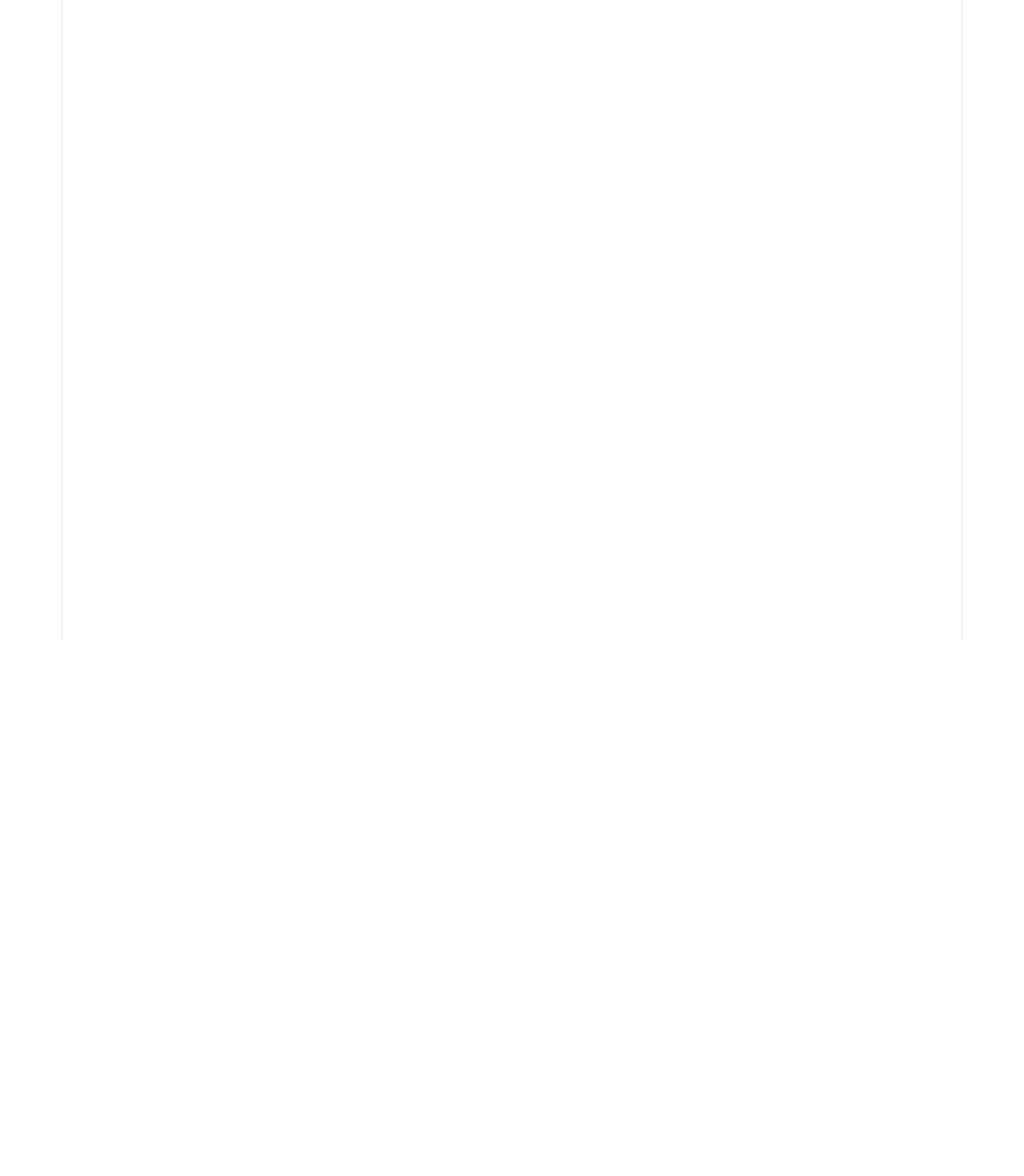
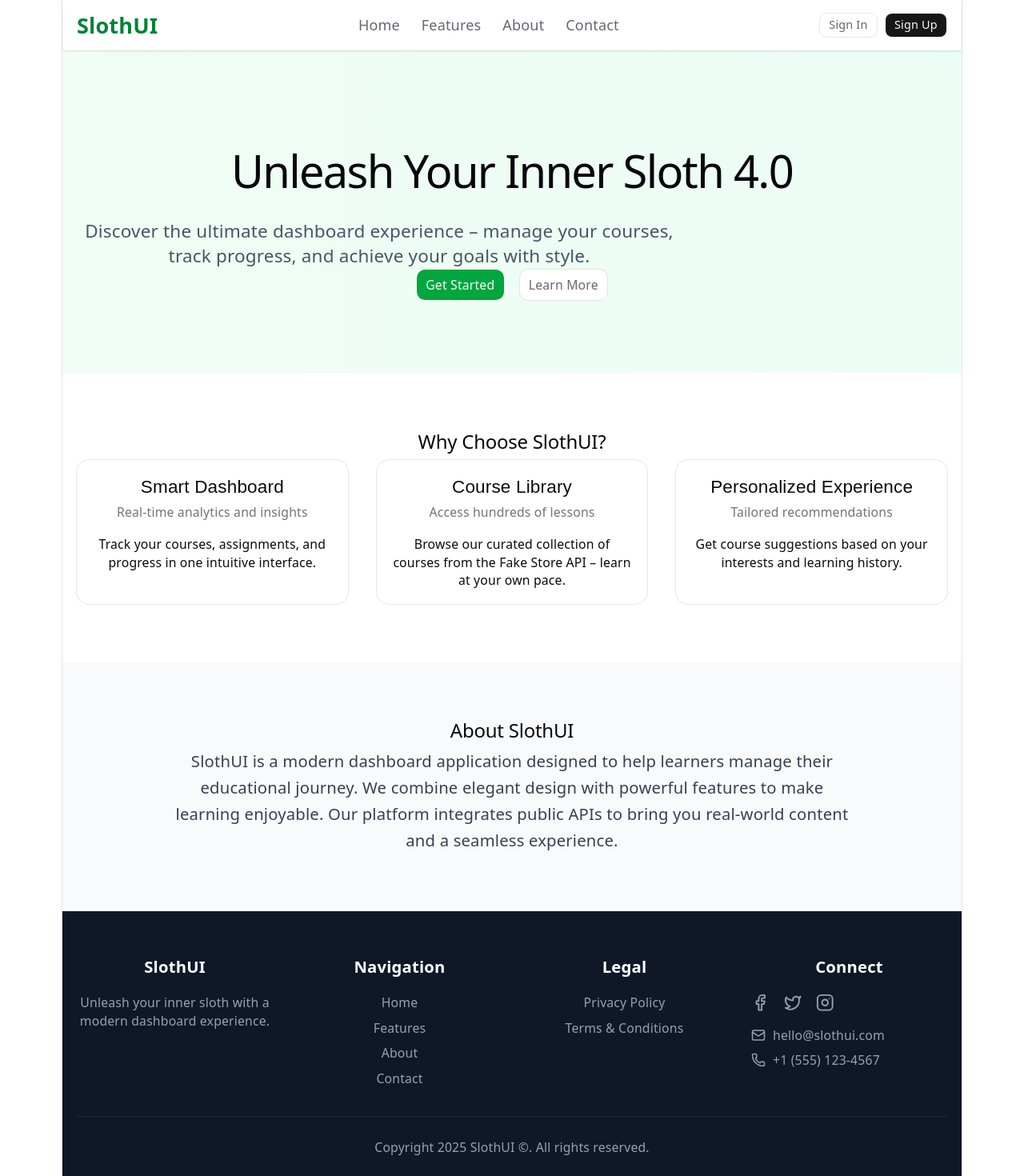
Before and after one commit to nanyaeze/dashboard-project-, a React (Vite) app: page /landing in a window 1280 px wide. Before the commit this address had no page. Shown: the top 1470 px of the page at 80% size. Before the commit the page ends 800 px from the top, so only its background shows below. Built offline with nearby package versions, Linux system fonts and the light colour scheme.

Commit message:
added landing page

```diff
--- a/src/App.jsx
+++ b/src/App.jsx
@@ -3,12 +3,13 @@ import Login from "./pages/login"
 import SignUp from "./pages/signup"
 import ForgotPassword from "./pages/forgot-password"
 import Dashboard from "./pages/dashboard"
+import Landing from "./pages/landing"
 
 function App() {
   return (
     <BrowserRouter>
       <Routes>
-        <Route path="/" element={<Login />} />  {/* Replace with Landing later */}
+        <Route path="/landing" element={<Landing />} />
         <Route path="/login" element={<Login />} />
         <Route path="/signup" element={<SignUp />} />
         <Route path="/forgot-password" element={<ForgotPassword />} />
--- /dev/null
+++ b/src/pages/landing.jsx
@@ -0,0 +1,166 @@
+import { Link } from "react-router-dom";
+import { Button } from "@/components/ui/button";
+import { Card, CardContent, CardDescription, CardHeader, CardTitle } from "@/components/ui/card";
+import { Facebook, Twitter, Instagram, Mail, Phone, MapPin } from "lucide-react";
+
+export default function Landing() {
+  return (
+    <div className="min-h-screen flex flex-col">
+      {/* Navigation */}
+      <nav className="sticky top-0 z-50 bg-white shadow-sm">
+        <div className="container mx-auto px-4 py-3 flex justify-between items-center">
+          <div className="text-2xl font-bold text-green-700">
+            <Link to="/">SlothUI</Link>
+          </div>
+          <div className="hidden md:flex space-x-6">
+            <Link to="/" className="hover:text-green-600">Home</Link>
+            <Link to="#features" className="hover:text-green-600">Features</Link>
+            <Link to="#about" className="hover:text-green-600">About</Link>
+            <Link to="#contact" className="hover:text-green-600">Contact</Link>
+          </div>
+          <div className="space-x-2">
+            <Link to="/login">
+              <Button variant="outline" size="sm">Sign In</Button>
+            </Link>
+            <Link to="/signup">
+              <Button size="sm">Sign Up</Button>
+            </Link>
+          </div>
+        </div>
+      </nav>
+
+      {/* Hero Section */}
+      <section className="bg-linear-to-r from-green-50 to-emerald-50 py-20">
+        <div className="container mx-auto px-4 text-center">
+          <h1 className="text-4xl md:text-6xl font-bold text-gray-900 mb-4">
+            Unleash Your Inner Sloth 4.0
+          </h1>
+          <p className="text-xl text-gray-600 mb-8 max-w-2xl mx-auto">
+            Discover the ultimate dashboard experience – manage your courses, track progress,
+            and achieve your goals with style.
+          </p>
+          <div className="space-x-4">
+            <Link to="/signup">
+              <Button size="lg" className="bg-green-600 hover:bg-green-700">
+                Get Started
+              </Button>
+            </Link>
+            <Link to="#features">
+              <Button variant="outline" size="lg">
+                Learn More
+              </Button>
+            </Link>
+          </div>
+        </div>
+      </section>
+
+      {/* Features Section */}
+      <section id="features" className="py-16 bg-white">
+        <div className="container mx-auto px-4">
+          <h2 className="text-3xl font-bold text-center mb-12">Why Choose SlothUI?</h2>
+          <div className="grid grid-cols-1 md:grid-cols-3 gap-8">
+            <Card>
+              <CardHeader>
+                <CardTitle className="text-xl">Smart Dashboard</CardTitle>
+                <CardDescription>Real-time analytics and insights</CardDescription>
+              </CardHeader>
+              <CardContent>
+                <p>Track your courses, assignments, and progress in one intuitive interface.</p>
+              </CardContent>
+            </Card>
+            <Card>
+              <CardHeader>
+                <CardTitle className="text-xl">Course Library</CardTitle>
+                <CardDescription>Access hundreds of lessons</CardDescription>
+              </CardHeader>
+              <CardContent>
+                <p>Browse our curated collection of courses from the Fake Store API – learn at your own pace.</p>
+              </CardContent>
+            </Card>
+            <Card>
+              <CardHeader>
+                <CardTitle className="text-xl">Personalized Experience</CardTitle>
+                <CardDescription>Tailored recommendations</CardDescription>
+              </CardHeader>
+              <CardContent>
+                <p>Get course suggestions based on your interests and learning history.</p>
+              </CardContent>
+            </Card>
+          </div>
+        </div>
+      </section>
+
+      {/* About Section */}
+      <section id="about" className="py-16 bg-gray-50">
+        <div className="container mx-auto px-4">
+          <div className="max-w-3xl mx-auto text-center">
+            <h2 className="text-3xl font-bold mb-6">About SlothUI</h2>
+            <p className="text-gray-700 text-lg leading-relaxed">
+              SlothUI is a modern dashboard application designed to help learners manage their
+              educational journey. We combine elegant design with powerful features to make
+              learning enjoyable. Our platform integrates public APIs to bring you real-world
+              content and a seamless experience.
+            </p>
+          </div>
+        </div>
+      </section>
+
+      {/* Footer */}
+      <footer className="bg-gray-900 text-white py-12">
+        <div className="container mx-auto px-4">
+          <div className="grid grid-cols-1 md:grid-cols-4 gap-8">
+            <div>
+              <h3 className="text-lg font-semibold mb-4">SlothUI</h3>
+              <p className="text-sm text-gray-400">
+                Unleash your inner sloth with a modern dashboard experience.
+              </p>
+            </div>
+            <div>
+              <h3 className="text-lg font-semibold mb-4">Navigation</h3>
+              <ul className="space-y-2 text-sm text-gray-400">
+                <li><Link to="/" className="hover:text-white">Home</Link></li>
+                <li><Link to="#features" className="hover:text-white">Features</Link></li>
+                <li><Link to="#about" className="hover:text-white">About</Link></li>
+                <li><Link to="#contact" className="hover:text-white">Contact</Link></li>
+              </ul>
+            </div>
+            <div>
+              <h3 className="text-lg font-semibold mb-4">Legal</h3>
+              <ul className="space-y-2 text-sm text-gray-400">
+                <li><Link to="/privacy" className="hover:text-white">Privacy Policy</Link></li>
+                <li><Link to="/terms" className="hover:text-white">Terms & Conditions</Link></li>
+              </ul>
+            </div>
+            <div>
+              <h3 className="text-lg font-semibold mb-4">Connect</h3>
+              <div className="flex space-x-4">
+                <a href="#" className="text-gray-400 hover:text-white">
+                  <Facebook className="w-5 h-5" />
+                </a>
+                <a href="#" className="text-gray-400 hover:text-white">
+                  <Twitter className="w-5 h-5" />
+                </a>
+                <a href="#" className="text-gray-400 hover:text-white">
+                  <Instagram className="w-5 h-5" />
+                </a>
+              </div>
+              <div className="mt-4 space-y-2 text-sm text-gray-400">
+                <div className="flex items-center gap-2">
+                  <Mail className="w-4 h-4" />
+                  <span>hello@slothui.com</span>
+                </div>
+                <div className="flex items-center gap-2">
+                  <Phone className="w-4 h-4" />
+                  <span>+1 (555) 123-4567</span>
+                </div>
+              </div>
+            </div>
+          </div>
+          <div className="border-t border-gray-800 mt-8 pt-6 text-center text-sm text-gray-400">
+            Copyright 2025 SlothUI ©. All rights reserved.
+          </div>
+        </div>
+      </footer>
+    </div>
+  );
+}
```
